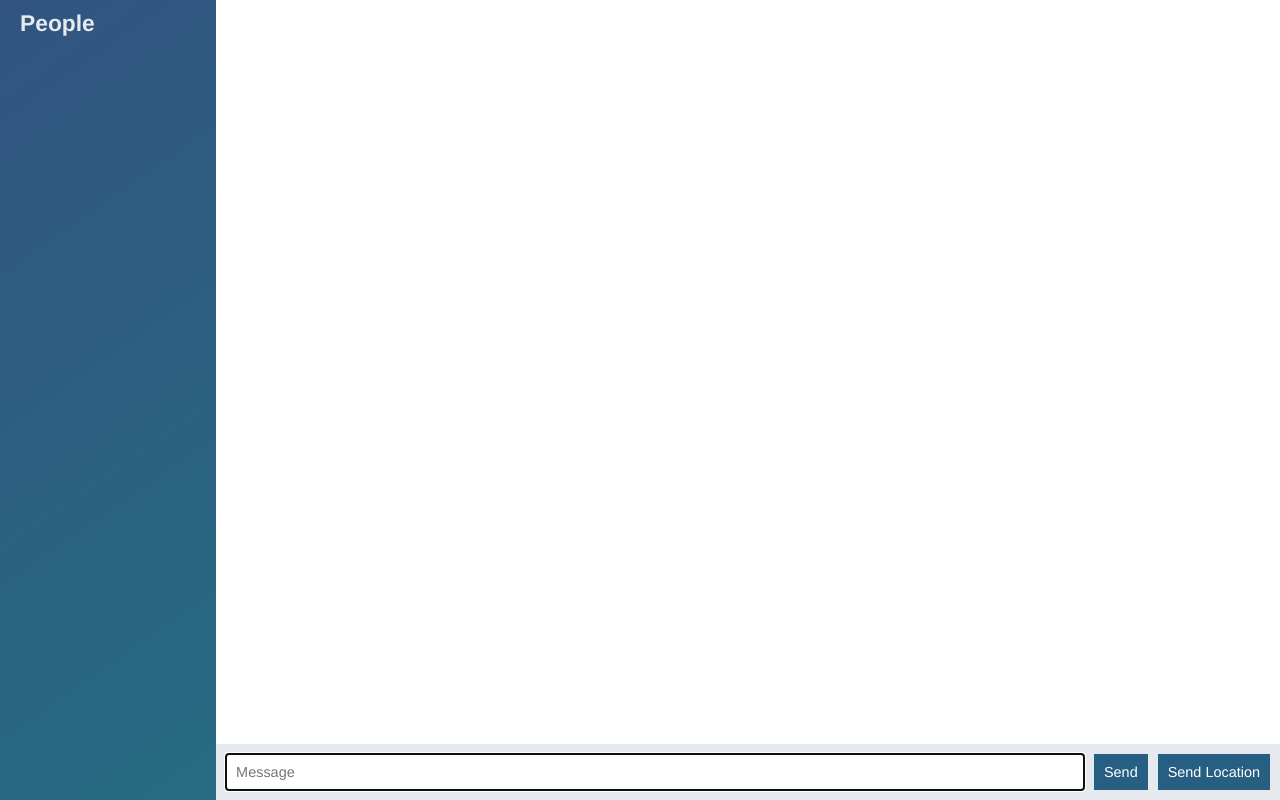
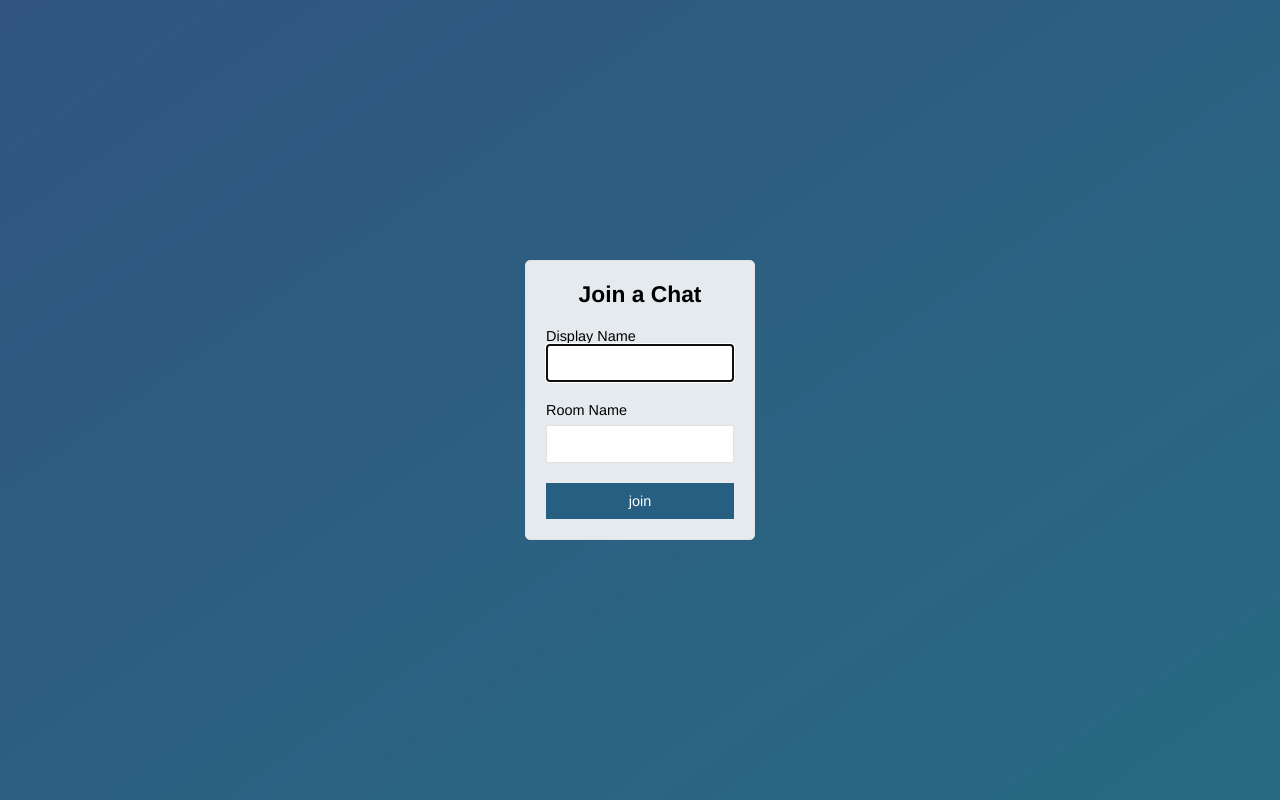
Before and after one commit to Sksingh97/node-chat-app, a website: page public/index.html in a window 1280 px wide. Drawn offline with nearby package versions, Linux system fonts and the light colour scheme; no server answers.

Commit message:
added chat.html and index.html

```diff
--- a/public/index.html
+++ b/public/index.html
@@ -2,58 +2,28 @@
 <html lang="en" dir="ltr">
   <head>
     <meta charset="utf-8">
-    <title></title>
+    <title>Join | chat app</title>
+    <meta name="viewport" content="width=device-width, initial-sacle=1, user=scalable=no">
     <link rel="stylesheet" href="/css/style.css">
   </head>
-  <body class = "chat">
-    <!-- <p>Welcom to the chat app</p> -->
-    <div class="chat__sidebar">
-      <h3>People</h3>
-      <div id="users"></div>
+  <body class="centered-form">
+    <div class="centered-form__form">
+      <form class="" action="./chat.html">
+        <div class="form-field">
+          <h3>Join a Chat</h3>
+        </div>
+        <div class="form-field">
+          <lable>Display Name</lable>
+          <input type="text" name="name" autofocus/>
+        </div>
+        <div class="form-field">
+          <label> Room Name</label>
+          <input type="text" name="room" value="">
+        </div>
+        <div class="form-field">
+          <button type="submit" name="button">join</button>
+        </div>
+      </form>
     </div>
-
-    <div class="chat__main">
-      <ol id="messages" class="chat__messages"></ol>
-
-      <div class="chat__footer">
-        <form id="message-form">
-          <input type="text" name="message" placeholder="Message" autofocus autocomplete="off">
-          <button type="submit" name="button">Send</button>
-        </form>
-        <button type="button" id="send-location" name="button">Send Location</button>
-
-      </div>
-
-    </div>
-    <script id="message-template" type="text/template">
-      <li class="message">
-        <div class="message__title">
-          <h4>{{from}}</h4>
-          <span>{{createdAt}}</span>
-        </div>
-        <div class="message__body">
-          <p>{{text}}</p>
-        </div>
-      </li>
-    </script>
-    <script id="location-message-template" type="text/template">
-      <li class="message">
-        <div class="message__title">
-          <h4>{{from}}</h4>
-          <span>{{createdAt}}</span>
-        </div>
-        <div class="message__body">
-          <p><a href="{{url}}" target="_blank">My Current Location</a></p>
-        </div>
-      </li>
-    </script>
-
-
-    <script type="text/javascript" src="/socket.io/socket.io.js"></script>
-    <script type="text/javascript" src="/js/lib/jquery-3.3.1.min.js"></script>
-    <script type="text/javascript" src="/js/lib/moment.js"></script>
-    <script type="text/javascript" src="/js/lib/mustache.js"></script>
-    <script type="text/javascript" src="/js/index.js"></script>
-
   </body>
 </html>
```
Also changed, not shown: public/chat.html (added, +60 -0 lines), public/js/chat.js (renamed from public/js/index.js).
